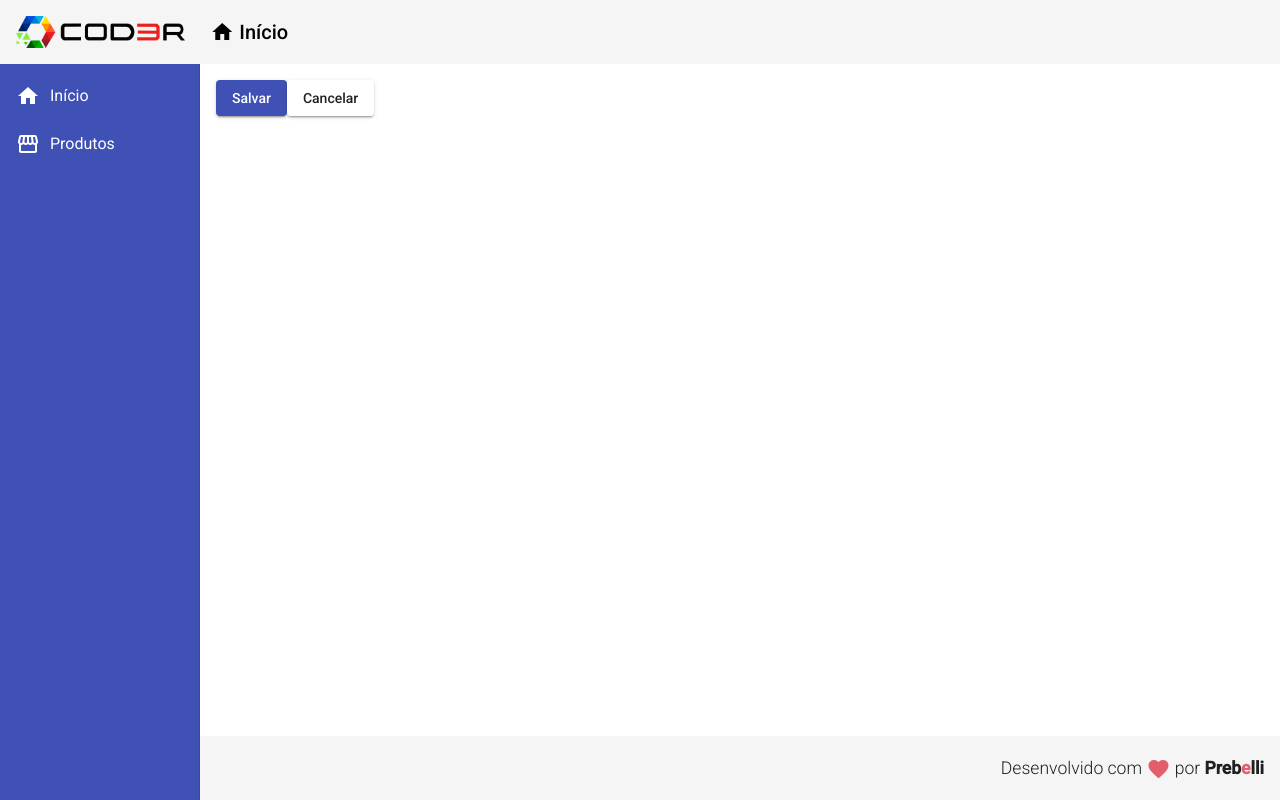
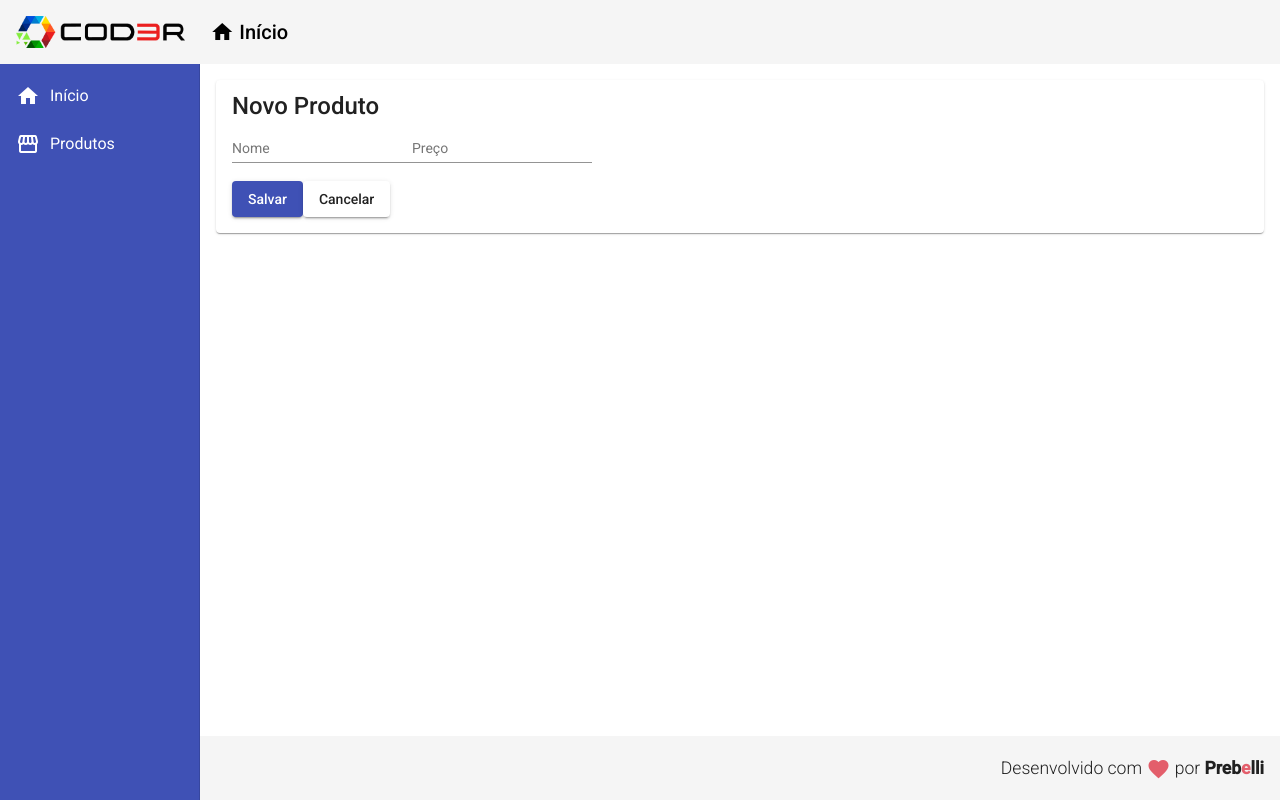
Before and after one commit to ClaytonPrebelli/Angular, an Angular app in the folder frontend/: page /products/create in a window 1280 px wide. Built offline with nearby package versions, Linux system fonts and the light colour scheme.

Commit message:
criado form de inserçao

```diff
--- a/frontend/src/app/components/product/product-create/product-create.component.html
+++ b/frontend/src/app/components/product/product-create/product-create.component.html
@@ -1,3 +1,16 @@
+  <mat-card>
+      <mat-card-title>
+          Novo Produto
+      </mat-card-title>
+      <form>
+          <mat-form-field>
+                <input matInput placeholder="Nome">
+          </mat-form-field>
+          <mat-form-field>
+            <input matInput placeholder="Preço">
+      </mat-form-field>
+    </form>
+
 <button mat-raised-button (click) = "createProduct()" color="primary">
     Salvar
 
@@ -6,3 +19,5 @@
     Cancelar
 
 </button>
+
+</mat-card>
--- a/frontend/src/app/components/product/product-create/product-create.component.ts
+++ b/frontend/src/app/components/product/product-create/product-create.component.ts
@@ -11,7 +11,7 @@
 export class ProductCreateComponent implements OnInit {
 product: Product = {
   name: '',
-  price: null
+  price: 50
 }
   constructor(private productService: ProductService, private router: Router) { }
 
```
Also changed, not shown: frontend/src/app/app.module.ts (+8 -2 lines).
